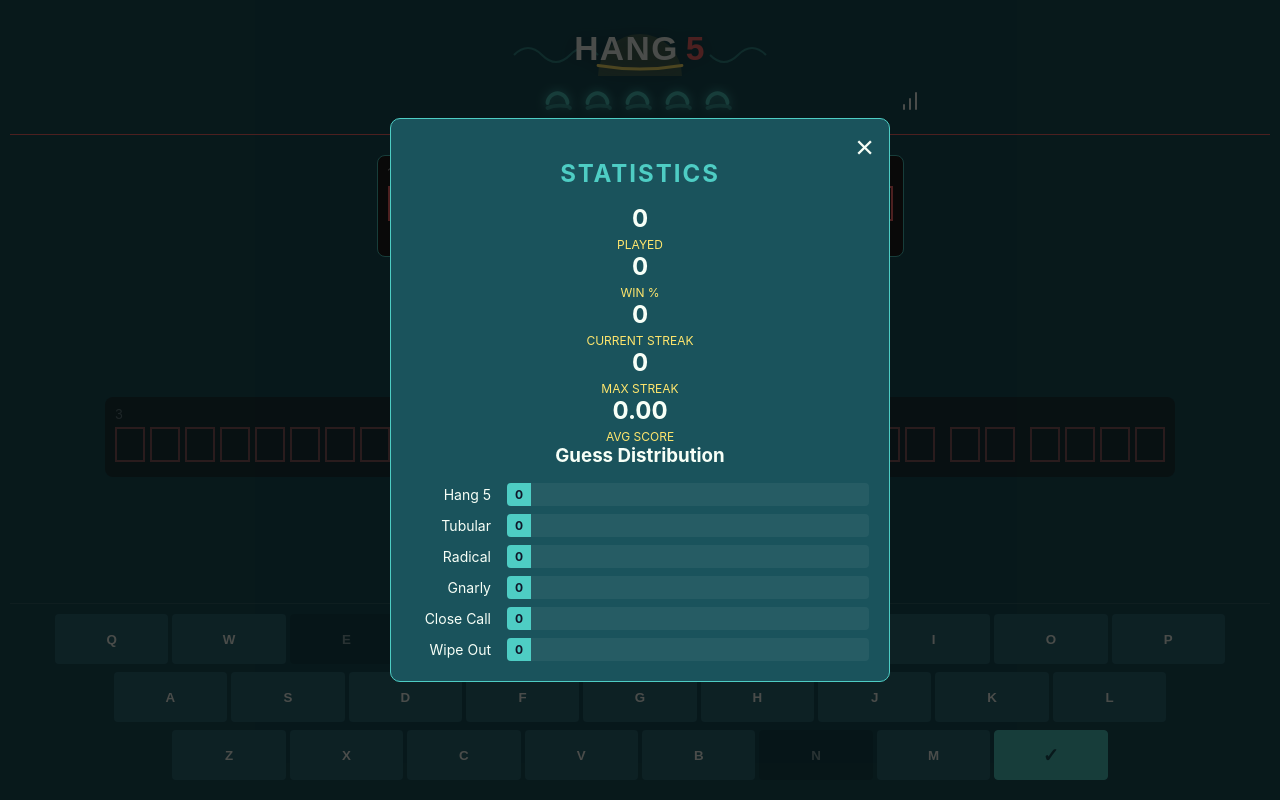
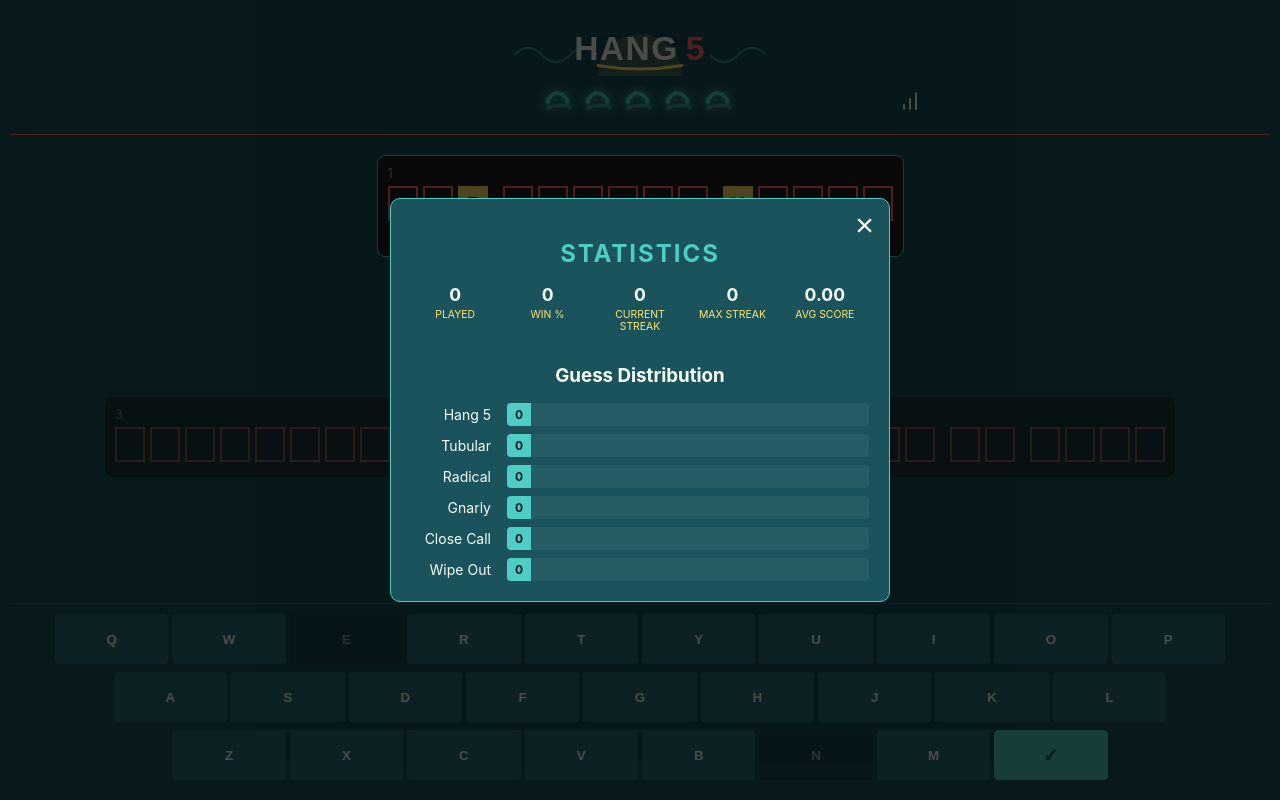
Before and after one commit to wtlebo/thirddegree, a React (Vite) app: page / in a window 1280 px wide. Both pictures are taken after a click on the button "Statistics". Built offline with nearby package versions, Linux system fonts and the light colour scheme.

Commit message:
Fix: Stats grid layout to fit 5 items in one row

```diff
--- a/src/index.css
+++ b/src/index.css
@@ -410,19 +410,37 @@ button[class^="btn-"] {
   border: none;
   color: var(--color-text);
   font-size: 2rem;
+  cursor: pointer;
+  padding: 0;
+  line-height: 1;
+}
+
+.stats-grid {
+  display: grid;
+  grid-template-columns: repeat(5, 1fr);
+  gap: 0.25rem;
+  margin-bottom: 2rem;
+  text-align: center;
+}
+
+.stat-item {
+  display: flex;
+  flex-direction: column;
+  align-items: center;
 }
 
 .stat-value {
-  font-size: 1.5rem;
+  font-size: 1.1rem;
   font-weight: bold;
   color: var(--color-text);
 }
 
 .stat-label {
-  font-size: 0.75rem;
+  font-size: 0.65rem;
   color: var(--color-secondary);
   text-transform: uppercase;
   margin-top: 0.25rem;
+  line-height: 1.1;
 }
 
 .distribution-chart {
```
